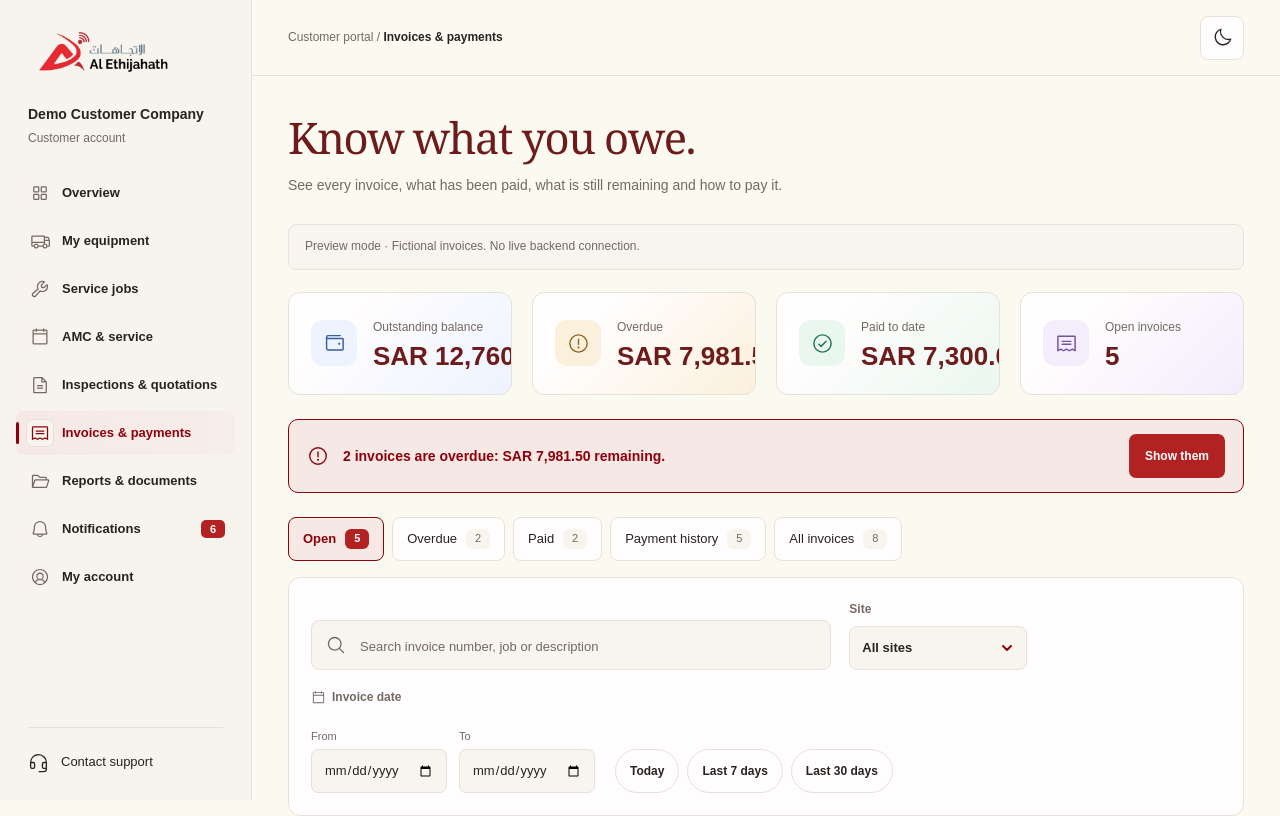
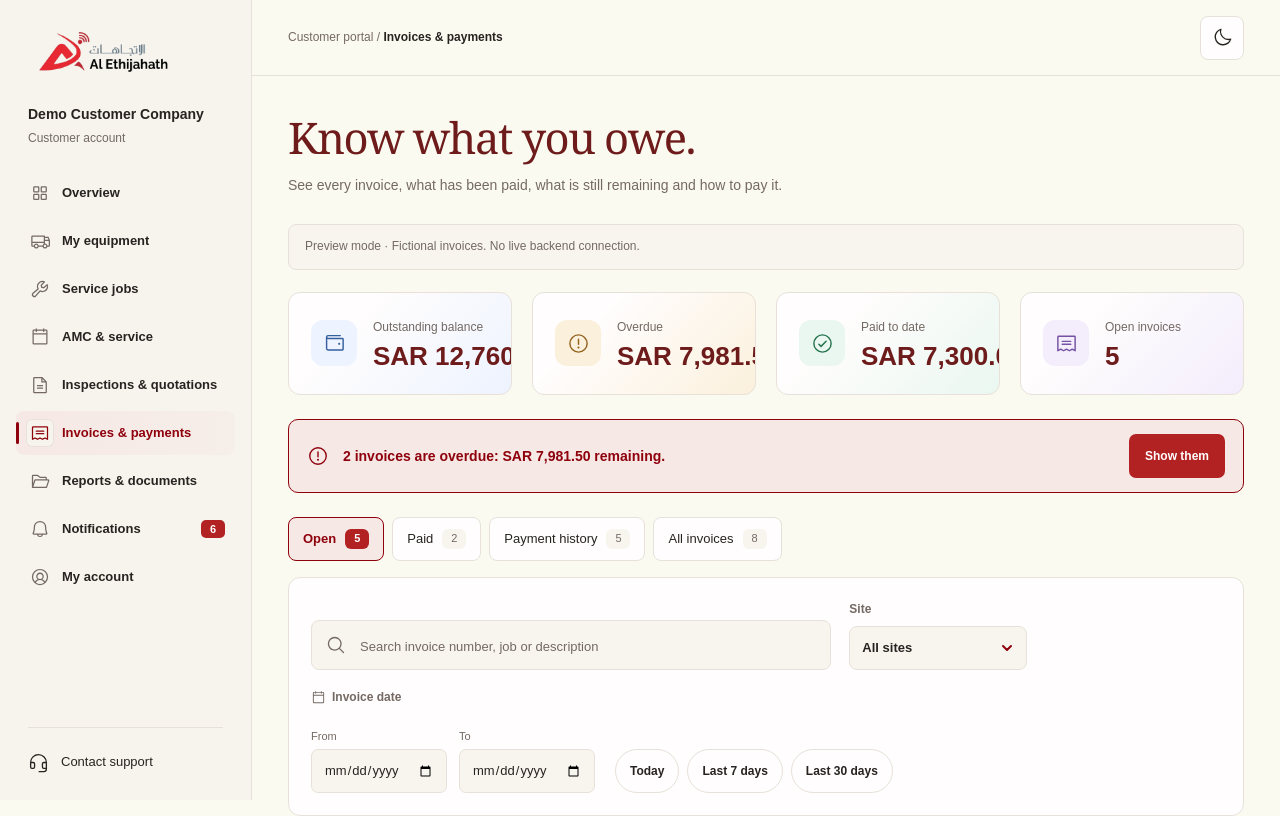
Before and after one commit to FAS-Organization/Al-Ethijahath-App-FrontEnd, a React (Vite) app in the folder frontend/: page /billing in a window 1280 px wide. Shown: the top 816 px of the page. Built offline with nearby package versions, Linux system fonts and the light colour scheme.

Commit message:
added smooth transform for summary cards across 3 pages,removed overdue button from invoices page to prevent layout changes

```diff
--- a/frontend/src/pages/AmcSchedulePage.css
+++ b/frontend/src/pages/AmcSchedulePage.css
@@ -1880,10 +1880,16 @@ body:has(.sc-page) {
   .sc-dialog,
   .sc-dialog::backdrop {
     animation: none !important;
+  }
+
+  .sc-main *:not(.sc-summary-item, .sc-summary-icon),
+  .sc-main *::before,
+  .sc-main *::after,
+  .sc-dialog,
+  .sc-dialog::backdrop {
     transition: none !important;
   }
 
-  .sc-summary-item:hover,
   .sc-card:hover,
   .sc-appointment:hover,
   .sc-machine:hover,
--- a/frontend/src/pages/InvoicesPage.jsx
+++ b/frontend/src/pages/InvoicesPage.jsx
@@ -90,7 +90,6 @@ const CATEGORIES = {
 
 const TABS = [
   { value: 'open', label: 'Open' },
-  { value: 'overdue', label: 'Overdue' },
   { value: 'paid', label: 'Paid' },
   { value: 'payments', label: 'Payment history' },
   { value: 'all', label: 'All invoices' },
@@ -993,7 +992,7 @@ export default function InvoicesPage({
                 </div>
               </section>
 
-              {counts.overdue > 0 && tab !== 'overdue' && (
+              {counts.overdue > 0 && (
                 <div className="sv-banner" role="status">
                   <WarningCircleIcon size={22} aria-hidden="true" />
                   <p>
@@ -1002,8 +1001,11 @@ export default function InvoicesPage({
                       : `${counts.overdue} invoices are overdue`}
                     : {moneyList(overdueTotals)} remaining.
                   </p>
-                  <button type="button" onClick={() => setTab('overdue')}>
-                    Show them
+                  <button
+                    type="button"
+                    onClick={() => setTab(tab === 'overdue' ? 'open' : 'overdue')}
+                  >
+                    {tab === 'overdue' ? 'Show open invoices' : 'Show them'}
                   </button>
                 </div>
               )}
--- a/frontend/src/pages/ServicesPage.css
+++ b/frontend/src/pages/ServicesPage.css
@@ -1174,8 +1174,11 @@ body:has(.sv-page) {
 
 @media (prefers-reduced-motion: reduce) {
   .sv-main * {
+    animation: none !important;
+  }
+
+  .sv-main *:not(.sv-summary-item, .sv-summary-icon) {
     transition: none !important;
-    animation: none !important;
   }
 }
 
```
